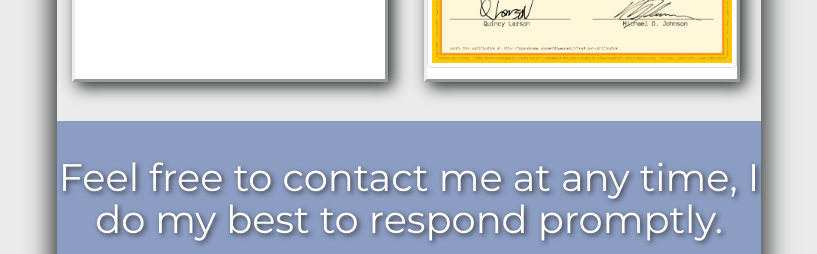
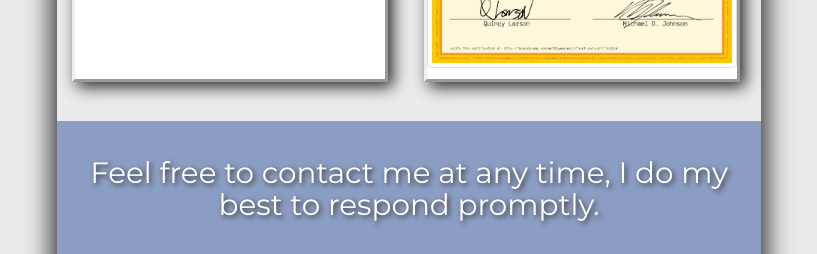
Before and after one commit to MatthewMcDade13/MatthewMcDade13.github.io, a plain HTML site: page index.html in a window 1280 px wide. Shown: the part 978-1232 px from the top of the page, without its empty margins (231-1048 px from the left). Drawn offline with nearby package versions, Linux system fonts and the light colour scheme; a script that the page names is missing.

Commit message:
changed bottom header size

```diff
--- a/site.css
+++ b/site.css
@@ -60,7 +60,7 @@ main
 
 #contactMe h2
 {
-    font-size: 3vw;
+    font-size: 2.3vw;
 }
 
 address
```
